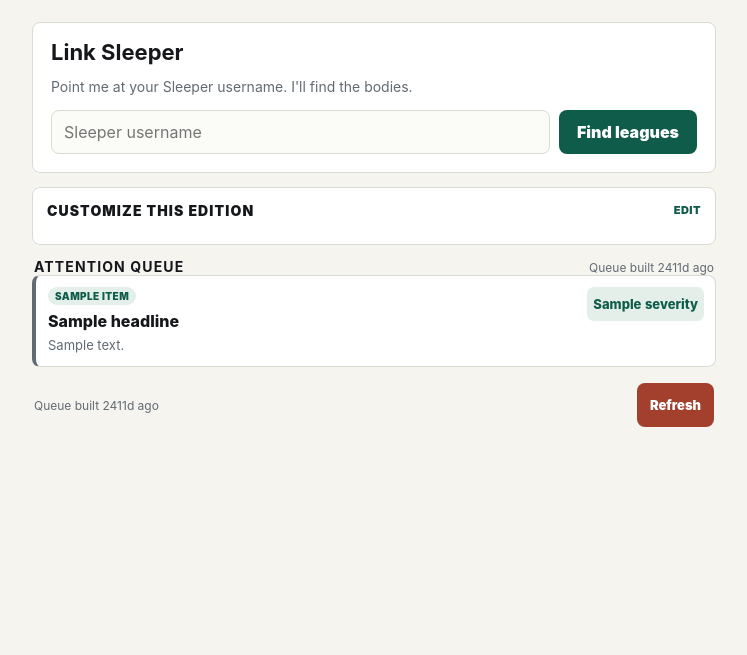
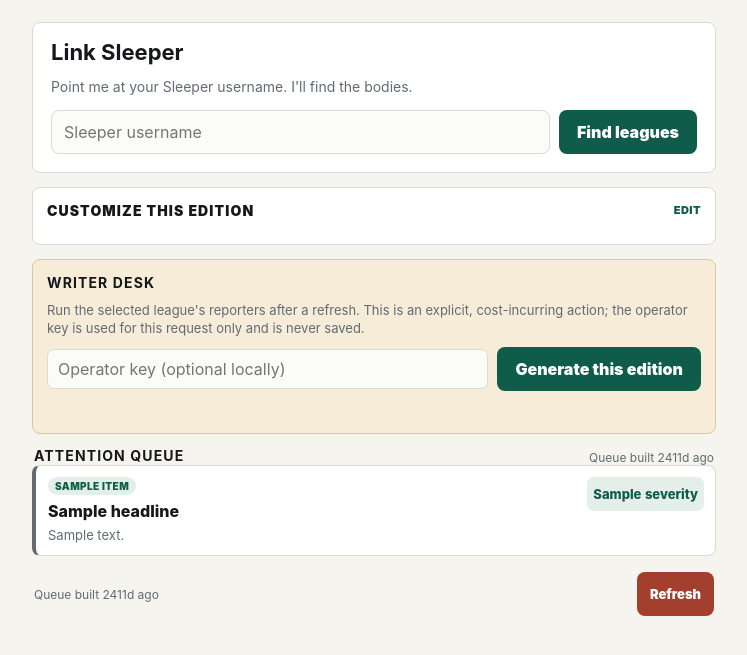
Before and after one commit to joen3489/Fantasy-Dominator, a FastAPI app: template app/templates/home.html in a window 1280 px wide. Shown: the part 71-726 px from the top of the page, without its empty margins (266-1013 px from the left). Run offline with FastAPI, Linux system fonts and the light colour scheme; the template is opened without the code that fills it: most values are stand-ins (such as "Sample title", 1, 10 or a date in 2020); some libraries are stand-ins or nearby versions.

Commit message:
Add league reporter personas and continuity receipt

```diff
--- a/app/db.py
+++ b/app/db.py
@@ -6,6 +6,7 @@ from datetime import datetime, timezone
 from pathlib import Path
 from typing import Any
 
+from src.personas import normalize_writer_preferences
 from src.utils import DATA_DIR
 
 
@@ -192,7 +193,7 @@ def upsert_team_profile(user_id: int, league_id: str, profile: dict[str, Any]) -
     """Persist customization that belongs to one user's team in one league."""
 
     strategy = profile.get("strategy_profile", profile.get("strategy", {}))
-    writer_preferences = profile.get("writer_preferences", {})
+    writer_preferences = normalize_writer_preferences(profile.get("writer_preferences", {}))
     if not isinstance(strategy, dict):
         strategy = {}
     if not isinstance(writer_preferences, dict):
--- a/app/main.py
+++ b/app/main.py
@@ -18,8 +18,9 @@ from src.browser_site import browser_bundle_is_complete, browser_bundle_missing,
 from src.context import context_from_league_row, scoped_config
 from src.league_paths import LeaguePaths
 from src.league_registry import discover_leagues, save_registry
+from src.personas import public_reporter_personas
 from src.sleeper_api import SleeperAPI
-from src.utils import load_config, load_json
+from src.utils import DATA_DIR, load_config, load_json
 
 from . import db
 from .auth import current_user
@@ -114,6 +115,8 @@ def create_app() -> FastAPI:
                 "attention": attention_items,
                 "queue_generated_at": attention_items[0].get("generated_at", "") if attention_items else "",
                 "operator_status": _operator_status_for_user(user_id),
+                "writer_personas": public_reporter_personas(),
+                "continuity": _continuity_view(user_id),
             },
         )
 
@@ -122,6 +125,10 @@ def create_app() -> FastAPI:
         items = _load_attention_safe(int(user["id"]))
         generated_at = items[0].generated_at if items else ""
         return {"generated_at": generated_at, "items": [_attention_view(item) for item in items]}
+
+    @app.get("/api/continuity")
+    def continuity(user: dict[str, Any] = Depends(current_user)) -> dict[str, Any]:
+        return _continuity_view(int(user["id"]))
 
     @app.post("/api/leagues/link")
     def link_leagues(body: LinkLeagueBody, user: dict[str, Any] = Depends(current_user)) -> dict[str, Any]:
@@ -164,7 +171,7 @@ def create_app() -> FastAPI:
             "roster_id": league.get("roster_id"),
             "season": league.get("season") or "",
             "strategy_profile": {},
-            "writer_preferences": {},
+            "writer_preferences": {"persona_id": "front_office", "custom_instructions": ""},
         }
 
     @app.put("/api/leagues/{league_id}/profile")
@@ -689,6 +696,28 @@ def _operator_status_for_user(user_id: int) -> dict[str, Any]:
     return {"state": state, "leagues": statuses, "updated_at": max(item.get("updated_at", "") for item in statuses)}
 
 
+def _continuity_view(user_id: int) -> dict[str, Any]:
+    """Expose an identity/storage receipt without exposing filesystem paths."""
+
+    leagues = db.list_user_leagues(user_id)
+    profile_count = sum(1 for league in leagues if db.get_team_profile(user_id, str(league["league_id"])))
+    workspace_count = sum(
+        1 for league in leagues if _private_paths(user_id, str(league["league_id"])).root.is_dir()
+    )
+    volume_configured = bool(os.environ.get("FRONT_OFFICE_DATA_DIR", "").strip())
+    database_present = (DATA_DIR / "app.db").is_file()
+    state = "durable" if volume_configured and database_present else "local_default"
+    return {
+        "state": state,
+        "label": "Durable workspace" if state == "durable" else "Local workspace",
+        "volume_configured": volume_configured,
+        "database_present": database_present,
+        "linked_leagues": len(leagues),
+        "team_profiles": profile_count,
+        "private_workspaces": workspace_count,
+    }
+
+
 app = create_app()
 
 
--- a/app/templates/home.html
+++ b/app/templates/home.html
@@ -525,6 +525,18 @@
         font-family: ui-monospace, SFMono-Regular, Menlo, monospace;
         font-size: 12px;
       }
+      .persona-help {
+        margin: -2px 0 0;
+        color: var(--muted);
+        font-size: 12px;
+        line-height: 1.4;
+      }
+      .profile-advanced {
+        color: var(--muted);
+        font-size: 12px;
+      }
+      .profile-advanced summary { cursor: pointer; font-weight: 800; }
+      .profile-advanced textarea { width: 100%; margin-top: 8px; }
       .profile-actions {
         display: flex;
         align-items: center;
@@ -536,6 +548,21 @@
         font-size: 12px;
       }
       .profile-status.error { color: var(--sell); }
+      .writer-panel {
+        display: grid;
+        gap: 10px;
+        padding: 14px;
+        border: 1px solid #d7c99e;
+        border-radius: 8px;
+        background: var(--watch-bg);
+      }
+      .writer-panel h2 { margin: 0; font-size: 14px; text-transform: uppercase; letter-spacing: .08em; }
+      .writer-panel p { margin: 0; color: var(--muted); font-size: 13px; line-height: 1.4; }
+      .writer-actions { display: grid; grid-template-columns: minmax(0, 1fr) auto; gap: 9px; align-items: center; }
+      .writer-actions input { width: 100%; border: 1px solid var(--line); border-radius: 7px; padding: 9px 10px; background: #fbfcf8; }
+      .writer-status { min-height: 18px; color: var(--muted); font-size: 12px; }
+      .writer-status.error { color: var(--sell); }
+      @media (max-width: 520px) { .writer-actions { grid-template-columns: 1fr; } }
       .empty-feed {
         margin: 4px 2px;
         color: var(--muted);
@@ -571,7 +598,7 @@
             <span class="edition-kicker">Personal headquarters</span>
             <h2 id="edition-title">Your leagues, edited into a daily read.</h2>
             <p>Start with the signal. Open a league edition when you want the players, managers, markets, and evidence behind it.</p>
-            <div class="edition-meta"><span>{{ enabled_leagues|length }} active league editions</span><span>Evidence-backed briefs</span><span>Private by league</span></div>
+            <div class="edition-meta"><span>{{ enabled_leagues|length }} active league editions</span><span>Evidence-backed briefs</span><span>Private by league</span><span>{{ (continuity or {}).label or "Workspace status unknown" }}</span></div>
           </section>
           <nav class="league-strip" aria-label="Enabled leagues">
             {% for league in enabled_leagues %}
@@ -598,6 +625,7 @@
             {% if edition.headline %}
               <article class="issue-lead">
                 <span class="issue-byline">{{ edition.kicker or "Personal league edition" }} · {{ edition.edition_label or "Latest refresh" }}</span>
+                <span class="issue-byline">Reporter: {{ (edition.reporter_persona or {}).name or "The Front Office" }}</span>
                 <h3>{{ edition.headline }}</h3>
                 <p>{{ edition.dek or "The analyst is assembling the current read from your league data." }}</p>
                 <a href="/league/{{ featured_league.league_id }}/#view-today">Open the full edition →</a>
@@ -659,9 +687,21 @@
               <label>Contention window
                 <input data-profile-field="contention_window" placeholder="2026-2028">
               </label>
-              <label>Writer preferences JSON
+              <label>Reporter persona
+                <select data-profile-field="persona_id">
+                  {% for persona in writer_personas %}
+                    <option value="{{ persona.persona_id }}" data-description="{{ persona.description }}">{{ persona.name }}</option>
+                  {% endfor %}
+                </select>
+              </label>
+              <p class="persona-help" data-persona-description>Voice controls tone and emphasis; evidence and safety rules stay fixed.</p>
+              <label>Editor note for this league
+                <textarea data-profile-field="custom_instructions" maxlength="800" placeholder="What should this reporter notice or sound like in this league?"></textarea>
+              </label>
+              <details class="profile-advanced">
+                <summary>Advanced writer preferences</summary>
                 <textarea data-profile-field="writer_preferences" spellcheck="false">{}</textarea>
-              </label>
+              </details>
             </div>
             <div class="profile-actions">
               <button class="primary-button" type="submit">Save league profile</button>
@@ -669,6 +709,18 @@
             </div>
           </form>
         </details>
+      {% endif %}
+
+      {% if enabled_leagues %}
+        <section class="writer-panel" data-writer-panel>
+          <h2>Writer Desk</h2>
+          <p>Run the selected league's reporters after a refresh. This is an explicit, cost-incurring action; the operator key is used for this request only and is never saved.</p>
+          <div class="writer-actions">
+            <input type="password" data-writer-token autocomplete="off" placeholder="Operator key (optional locally)" aria-label="Front Office operator key">
+            <button class="primary-button" type="button" data-writer-button>Generate this edition</button>
+          </div>
+          <span class="writer-status" data-writer-status role="status"></span>
+        </section>
       {% endif %}
 
       <section aria-labelledby="feed-title">
@@ -791,6 +843,11 @@
           const profileLeague = profileForm.querySelector('[data-profile-league]');
           const profileStatus = profileForm.querySelector('[data-profile-status]');
           const profileField = (name) => profileForm.querySelector('[data-profile-field="' + name + '"]');
+          const personaDescription = profileForm.querySelector('[data-persona-description]');
+          const updatePersonaDescription = () => {
+            const selected = profileField('persona_id')?.selectedOptions?.[0];
+            if (personaDescription) personaDescription.textContent = selected?.dataset?.description || 'Voice controls tone and emphasis; evidence and safety rules stay fixed.';
+          };
 
           const loadProfile = async () => {
             const leagueId = profileLeague.value;
@@ -801,12 +858,16 @@
               if (!response.ok) throw new Error('profile load failed (' + response.status + ')');
               const profile = await response.json();
               const strategy = profile.strategy_profile || {};
+              const writerPreferences = profile.writer_preferences || {};
               profileField('team_name').value = profile.team_name || '';
               profileField('display_name').value = profile.display_name || '';
               profileField('strategy_name').value = profile.strategy_name || strategy.name || '';
               profileField('team_direction').value = profile.team_direction || strategy.team_direction || '';
               profileField('contention_window').value = profile.contention_window || strategy.contention_window || '';
-              profileField('writer_preferences').value = JSON.stringify(profile.writer_preferences || {}, null, 2);
+              profileField('persona_id').value = writerPreferences.persona_id || 'front_office';
+              profileField('custom_instructions').value = writerPreferences.custom_instructions || '';
+              profileField('writer_preferences').value = JSON.stringify(writerPreferences, null, 2);
+              updatePersonaDescription();
               profileStatus.textContent = 'Loaded for this league';
             } catch (error) {
               profileStatus.className = 'profile-status error';
@@ -830,6 +891,8 @@
               team_direction: profileField('team_direction').value.trim(),
               contention_window: profileField('contention_window').value.trim(),
             };
+            writerPreferences.persona_id = profileField('persona_id').value;
+            writerPreferences.custom_instructions = profileField('custom_instructions').value.trim();
             profileStatus.className = 'profile-status';
             profileStatus.textContent = 'Saving profile';
             try {
@@ -853,7 +916,40 @@
               profileStatus.textContent = error.message;
             }
           });
+          profileField('persona_id').addEventListener('change', updatePersonaDescription);
+          updatePersonaDescription();
           loadProfile();
+        }
+
+        const writerButton = document.querySelector('[data-writer-button]');
+        if (writerButton) {
+          const writerStatus = document.querySelector('[data-writer-status]');
+          const writerToken = document.querySelector('[data-writer-token]');
+          writerButton.addEventListener('click', async () => {
+            const leagueId = profileForm?.querySelector('[data-profile-league]')?.value || '';
+            writerButton.disabled = true;
+            writerButton.textContent = 'Starting writer';
+            writerStatus.className = 'writer-status';
+            writerStatus.textContent = 'Refreshing facts and queueing the reporters';
+            const headers = {'content-type': 'application/json'};
+            if (writerToken?.value) headers['x-front-office-token'] = writerToken.value;
+            try {
+              const response = await fetch('/api/operator/generate-insights', {
+                method: 'POST',
+                headers,
+                body: JSON.stringify({league_id: leagueId}),
+              });
+              const payload = await response.json().catch(() => ({}));
+              if (!response.ok) throw new Error(payload.detail || 'writer request failed (' + response.status + ')');
+              writerStatus.textContent = payload.accepted ? 'Writer run started. Keep this page open, then refresh the issue.' : (payload.message || 'Writer is already running.');
+              writerButton.textContent = 'Writer running';
+            } catch (error) {
+              writerButton.disabled = false;
+              writerButton.textContent = 'Generate this edition';
+              writerStatus.className = 'writer-status error';
+              writerStatus.textContent = error.message;
+            }
+          });
         }
 
         const button = document.querySelector('[data-refresh-button]');
--- a/src/browser_site.py
+++ b/src/browser_site.py
@@ -221,6 +221,8 @@ def _write_data_chunks(
         "myRosterId": my_roster_id,
         "myTeamName": my_team_name,
         "strategyProfile": config.get("strategy_profile") or {},
+        "writerPreferences": config.get("writer_preferences") or {},
+        "reporterPersona": editorial.get("reporter_persona") or {},
         "trackedPicks": config.get("tracked_picks") or [],
         "currentSeason": config.get("current_season", ""),
         "configuredLeagues": config.get("leagues") or {},
@@ -255,6 +257,7 @@ def _write_data_chunks(
         "payloadPolicy": "initial_shell_plus_fact_bundle; audit_only_tables_lazy_loaded",
         "leagueId": str(league_id or ""),
         "editorialSchema": editorial.get("schema_version", "issue_v1"),
+        "reporterPersona": editorial.get("reporter_persona") or {},
     }
     (data_dir / "manifest.json").write_text(
         json.dumps(manifest, ensure_ascii=False, indent=2).replace("</", "<\\/"),
--- a/src/context.py
+++ b/src/context.py
@@ -12,6 +12,8 @@ from __future__ import annotations
 from copy import deepcopy
 from dataclasses import dataclass, field
 from typing import Any, Mapping
+
+from .personas import normalize_writer_preferences
 
 
 @dataclass(frozen=True)
@@ -78,6 +80,7 @@ def scoped_config(base_config: Mapping[str, Any], context: FantasyContext) -> di
         if not context.is_legacy
         else deepcopy(context.strategy_profile or config.get("strategy_profile") or {})
     )
+    config["writer_preferences"] = normalize_writer_preferences(context.writer_preferences)
 
     # These fields are intentionally metadata rather than configuration used
     # by the legacy analytics modules.  They make the selected scope visible
@@ -91,7 +94,7 @@ def scoped_config(base_config: Mapping[str, Any], context: FantasyContext) -> di
         "league_name": context.league_name,
         "team_name": context.team_name,
         "display_name": context.display_name,
-        "writer_preferences": deepcopy(context.writer_preferences),
+        "writer_preferences": normalize_writer_preferences(context.writer_preferences),
     }
     return config
 
--- a/src/editorial.py
+++ b/src/editorial.py
@@ -10,6 +10,8 @@ cannot remove the evidence, source trace, confidence, or risk that came with the
 
 from datetime import datetime, timezone
 from typing import Any, Mapping, Sequence
+
+from .personas import persona_metadata
 
 
 def build_editorial_issue(
@@ -64,6 +66,8 @@ def build_editorial_issue(
         "source_count": len(source_health),
     }
     writer_mode = _text(analysis.get("dailyGmBriefMode")) or "deterministic_template"
+    writer_preferences = config.get("writer_preferences") or (config.get("context") or {}).get("writer_preferences") or {}
+    reporter = persona_metadata(writer_preferences)
     edition_label = _edition_label(as_of)
     team_label = my_team_name or "Your team"
 
@@ -81,6 +85,7 @@ def build_editorial_issue(
         "headline": lead["headline"],
         "dek": _issue_dek(team_label, lead, signal_summary),
         "writer_mode": _writer_mode_label(writer_mode),
+        "reporter_persona": reporter,
         "freshness_label": source_summary["label"],
         "lead": lead,
         "stories": stories,
--- a/src/editorial_ui.py
+++ b/src/editorial_ui.py
@@ -66,6 +66,7 @@ EDITORIAL_STYLE = r"""
       line-height: 1.45;
     }
     .issue-writer-mode { flex: 0 0 auto; background: #d4c38e; color: #202722; }
+    .issue-reporter { color: #d7e2d8; font-size: 12px; font-weight: 800; }
     .issue-byline { margin-top: 22px; }
     .issue-byline span { display: inline-flex; align-items: center; gap: 6px; }
     .issue-byline span + span::before { content: "•"; color: #789181; }
@@ -216,6 +217,7 @@ EDITORIAL_HTML = """    <div id="todays-board" class="view-block">
             <span id="issue-writer-mode" class="tag issue-writer-mode">Evidence-led template</span>
           </div>
           <div class="issue-byline">
+            <span id="issue-reporter">Reporter is loading</span>
             <span id="issue-as-of">As of the latest refresh</span>
             <span id="issue-freshness">Freshness is loading</span>
           </div>
@@ -252,6 +254,7 @@ EDITORIAL_JS = r"""
       setText('issue-headline', issue.headline || 'Your edition is waiting for a refresh');
       setText('issue-dek', issue.dek || 'No editorial read has been compiled yet.');
       setText('issue-as-of', issue.as_of_label || 'As of the latest refresh');
+      setText('issue-reporter', (issue.reporter_persona || {}).name || 'The Front Office');
       setText('issue-freshness', issue.freshness_label || 'Freshness unavailable');
       setText('issue-writer-mode', issue.writer_mode || 'Evidence-led template');
       const freshness = issue.source_health_summary || {};
```
Also changed, not shown: docs/reporter_personas.md (added, +20 -0 lines), src/operator.py (+29 -7 lines), src/personas.py (added, +118 -0 lines), tests/test_v2.py (+32 -0 lines), tests/test_v_model.py (+22 -0 lines), README.md.
